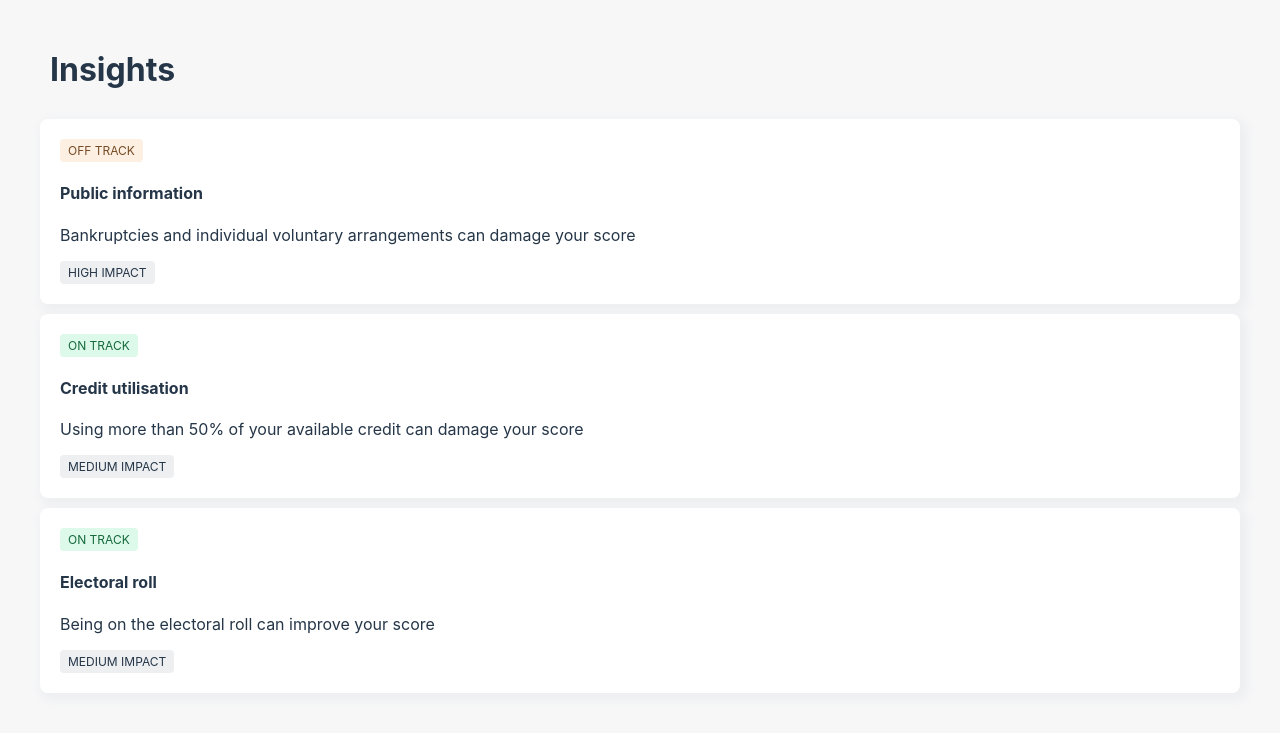
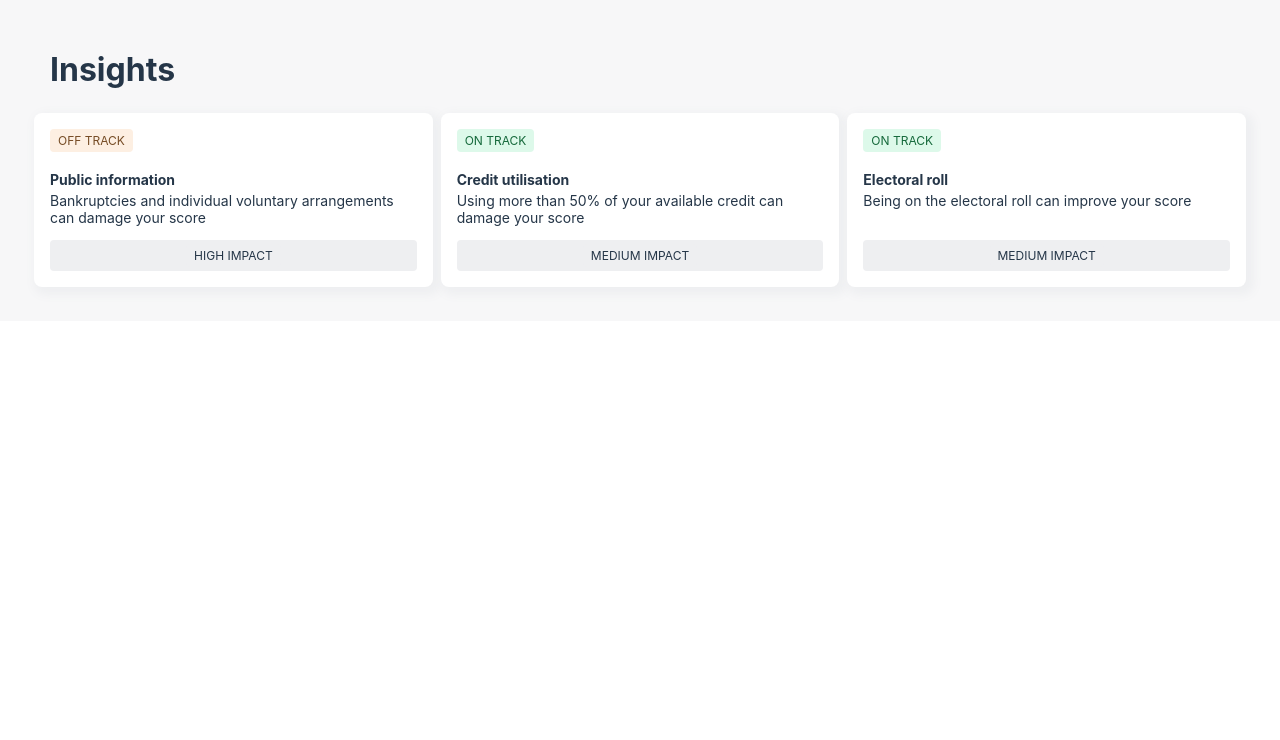
Before and after one commit to KMaskell/clearscore-fed-tech-test, a React (Create React App) app: page / in a window 1280 px wide. Shown: the top 740 px of the page. Built offline with nearby package versions, Linux system fonts and the light colour scheme.

Commit message:
style(insight-cards): style the impact pill placement

```diff
--- a/src/Insights.js
+++ b/src/Insights.js
@@ -40,10 +40,12 @@ const Insights = () => {
     return (
         <div className="wrapper">
             <h1 className="heading">Insights</h1>
+            <div className="cardContainer">
                 {insightSegment.map((insight) => {
                     return (
-                    <ol key={insight.Header} className="insight-card">
-                        <li key={insight.Header}>
+                        <ol className="insight-card">
+                            <li className="insight-item-container">
+                                <div>
                                     {insight.Header === 'Public information' ? (
                                         data.personal.publicInfo
                                             .courtAndInsolvencies ? (
@@ -56,20 +58,26 @@ const Insights = () => {
                                         creditUtilisationPill}
                                     {insight.Header === 'Electoral roll' &&
                                         electoralRollPill}
-                            <h4 className="insight-heading">
+                                    <h4 className="insight-header">
                                         {insight.Header}
                                     </h4>
-                            <p>{insight.Body}</p>
+                                    <p className="insight-text">
+                                        {insight.Body}
+                                    </p>
+                                </div>
+                                <div className="impact-pill">
                                     {insight.Impact === 'High Impact' ? (
                                         <HighImpactPill />
                                     ) : (
                                         <MedImpactPill />
                                     )}
+                                </div>
                             </li>
                         </ol>
                     );
                 })}
             </div>
+        </div>
     );
 };
 
--- a/src/components/high-impact-pill.js
+++ b/src/components/high-impact-pill.js
@@ -1,8 +1,8 @@
 import React from 'react';
-import '../styles/high-impact-pill.css';
+import '../styles/impact-pill.css';
 
 const HighImpactPill = () => {
-    return <div className="high-impact-pill">HIGH IMPACT</div>;
+    return <div className="impact-pill">HIGH IMPACT</div>;
 };
 
 export default HighImpactPill;
--- a/src/components/med-impact-pill.js
+++ b/src/components/med-impact-pill.js
@@ -1,8 +1,8 @@
 import React from 'react';
-import '../styles/med-impact-pill.css';
+import '../styles/impact-pill.css';
 
 const MedImpactPill = () => {
-    return <div className="med-impact-pill">MEDIUM IMPACT</div>;
+    return <div className="impact-pill">MEDIUM IMPACT</div>;
 };
 
 export default MedImpactPill;
--- a/src/styles/high-impact-pill.css
+++ b/src/styles/impact-pill.css
@@ -1,4 +1,4 @@
-.high-impact-pill {
+.impact-pill {
     display: inline-block;
     border-radius: 4px;
     padding: 4px 8px 4px 8px;
--- a/src/styles/insights.css
+++ b/src/styles/insights.css
@@ -6,7 +6,6 @@
 
 .cardContainer {
     display: flex;
-    flex-direction: row;
 }
 
 .heading {
@@ -16,19 +15,30 @@
 }
 
 .insight-card {
-    display: flex;
-    flex-direction: column;
-    justify-content: flex-start;
-    align-items: flex-start;
-    margin: 10px;
-    padding: 20px;
+    /* display: flex; */
+    width: 100%;
+    margin: 4px;
+    padding: 16px;
     color: #253648;
     background-color: white;
     box-shadow: 4px 4px 10px 4px #eeeff1;
     border-radius: 8px;
     list-style-type: none;
+    font-size: 14px;
 }
 
-.insight-heading {
-    /* margin: 0; */
+.insight-item-container {
+    display: flex;
+    flex-direction: column;
+    justify-content: space-between;
+    position: relative;
+    height: 100%;
 }
+
+.insight-header {
+    margin-bottom: 4px;
+}
+
+.insight-text {
+    margin-top: 4px;
+}
--- a/src/styles/med-impact-pill.css
+++ /dev/null
@@ -1,9 +0,0 @@
-.med-impact-pill {
-    display: inline-block;
-    border-radius: 4px;
-    padding: 4px 8px 4px 8px;
-    background-color: #eeeff1;
-    color: #253648;
-    text-align: center;
-    font-size: 12px;
-}
```
Lines whose indentation alone changed are shown as unchanged.
